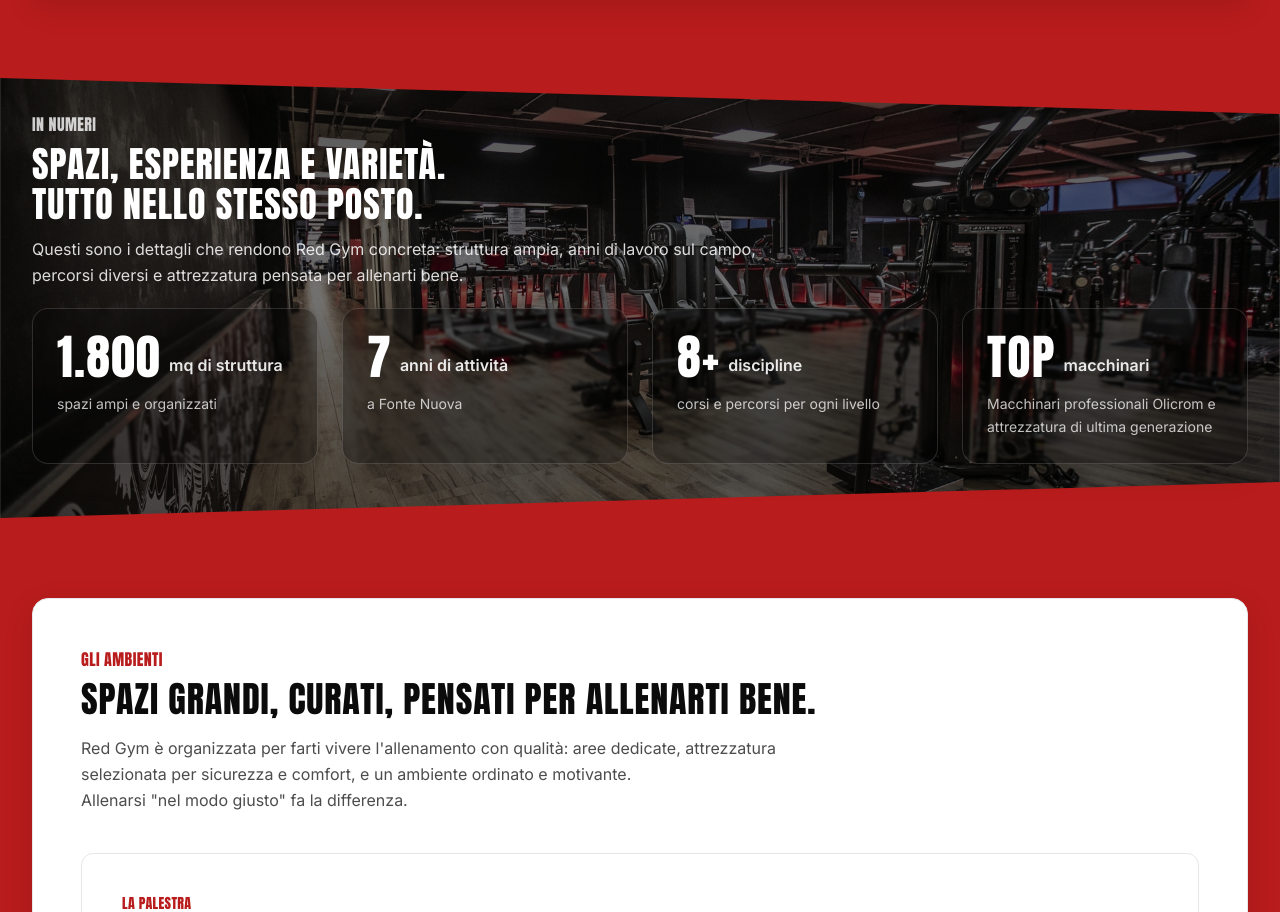
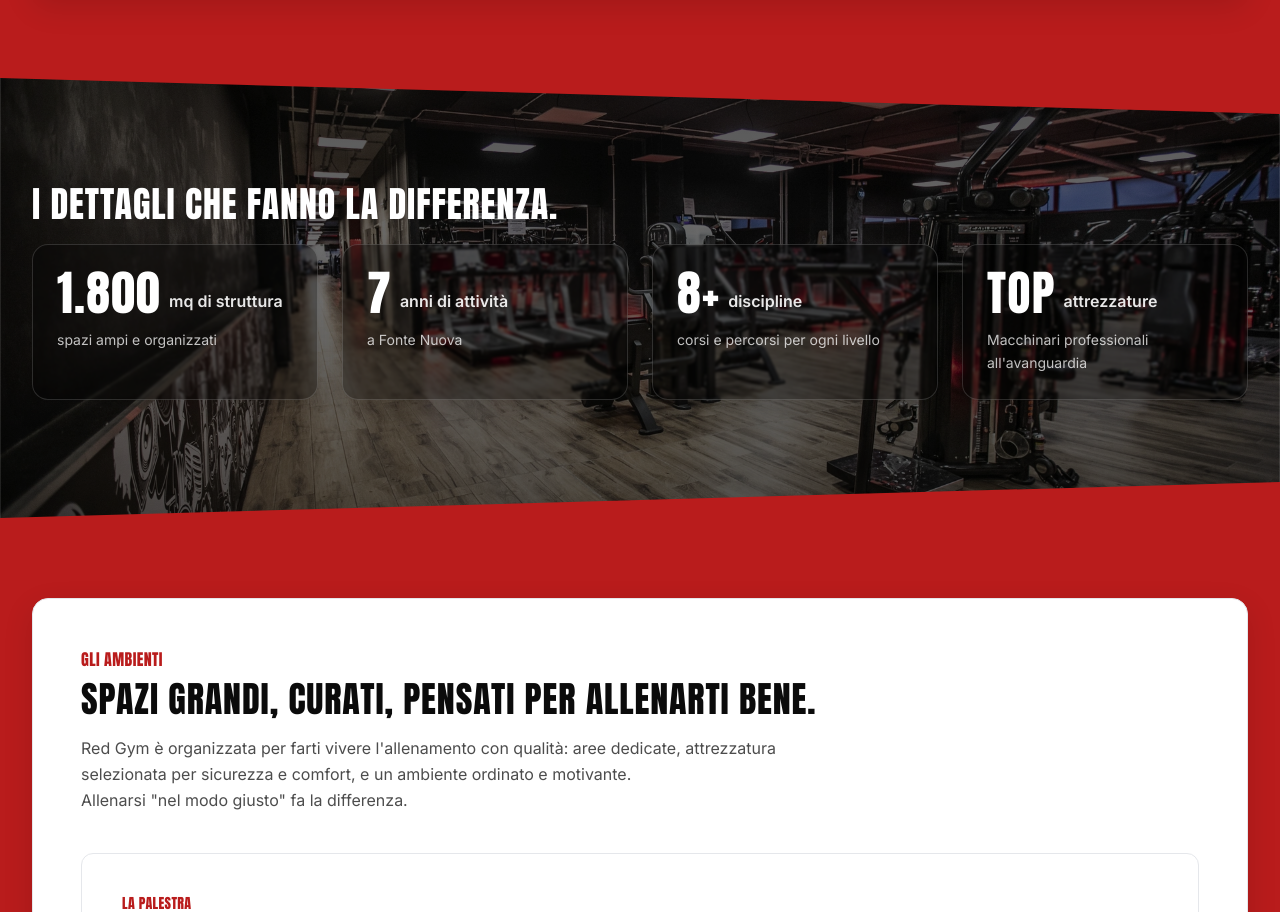
Before and after one commit to alelodato/red-gym, a Next.js app: page /about in a window 1280 px wide. Shown: the part 2240-3152 px from the top of the page. Built offline with nearby package versions, Linux system fonts and the light colour scheme.

Commit message:
modificato banda con numeri della pagina about

```diff
--- a/app/about/page.js
+++ b/app/about/page.js
@@ -258,21 +258,19 @@ function SalaPesiTrainersSlideshow() {
 
 function StatsBand({
   bgImage = "palestra7.webp",
-  kicker = "In numeri",
+  kicker="",
   title = (
     <>
-      Spazi, esperienza e varietà.
-      <br />
-      Tutto nello stesso posto.
+      I dettagli che fanno la differenza.
     </>
   ),
-  lead = "Questi sono i dettagli che rendono Red Gym concreta: struttura ampia, anni di lavoro sul campo, percorsi diversi e attrezzatura pensata per allenarti bene.",
+  lead = "",
 }) {
   const stats = [
     { value: "1.800", label: "mq di struttura", note: "spazi ampi e organizzati" },
     { value: "7", label: "anni di attività", note: "a Fonte Nuova" },
     { value: "8+", label: "discipline", note: "corsi e percorsi per ogni livello" },
-    { value: "TOP", label: "macchinari", note: "Macchinari professionali Olicrom e attrezzatura di ultima generazione" },
+    { value: "TOP", label: "attrezzature", note: "Macchinari professionali all'avanguardia" },
   ];
 
   return (
@@ -881,7 +879,7 @@ transition-all duration-300 hover:-translate-y-1 hover:shadow-xl">
                   <img
                     src={toPublicSrc("sala-arti-marziali.webp")}
                     alt="Sala Arti Marziali Red Gym"
-                    className="absolute inset-0 h-full w-full object-cover"
+                    className="absolute inset-0 h-full w-full object-cover 2xl:object-top"
                   />
                   <div className="absolute inset-0 bg-black/10" />
                 </div>
```
